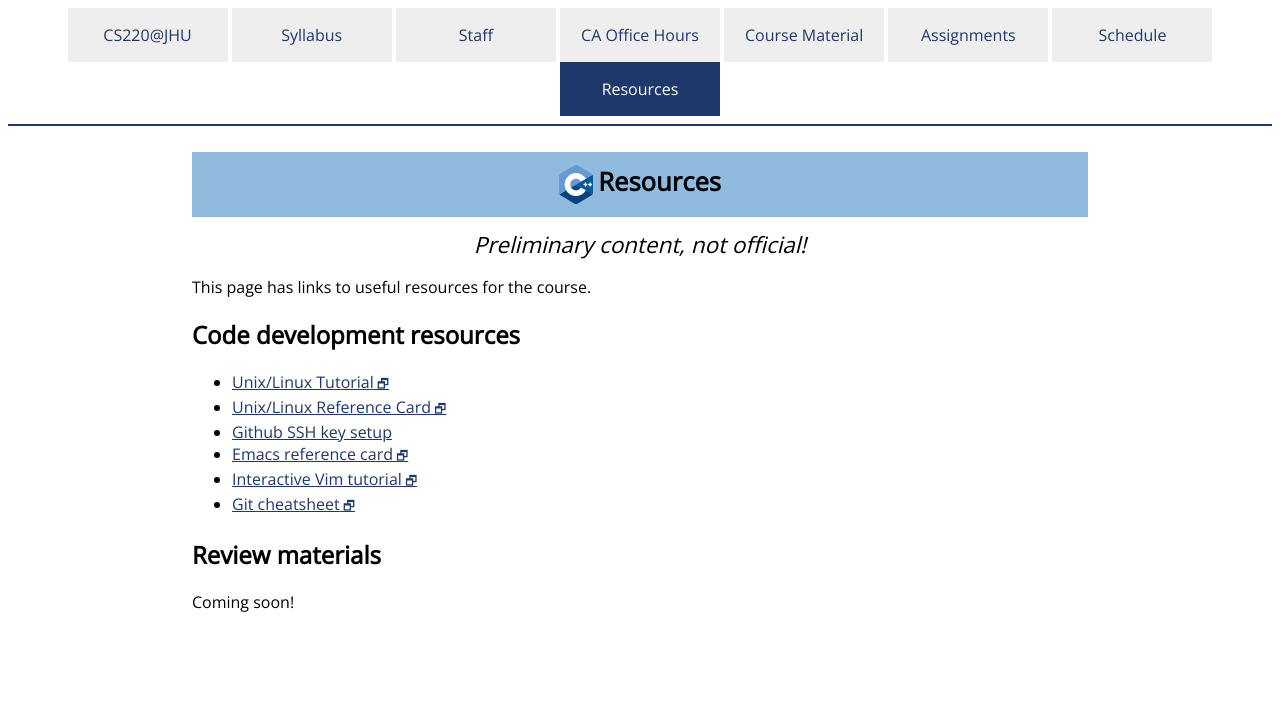
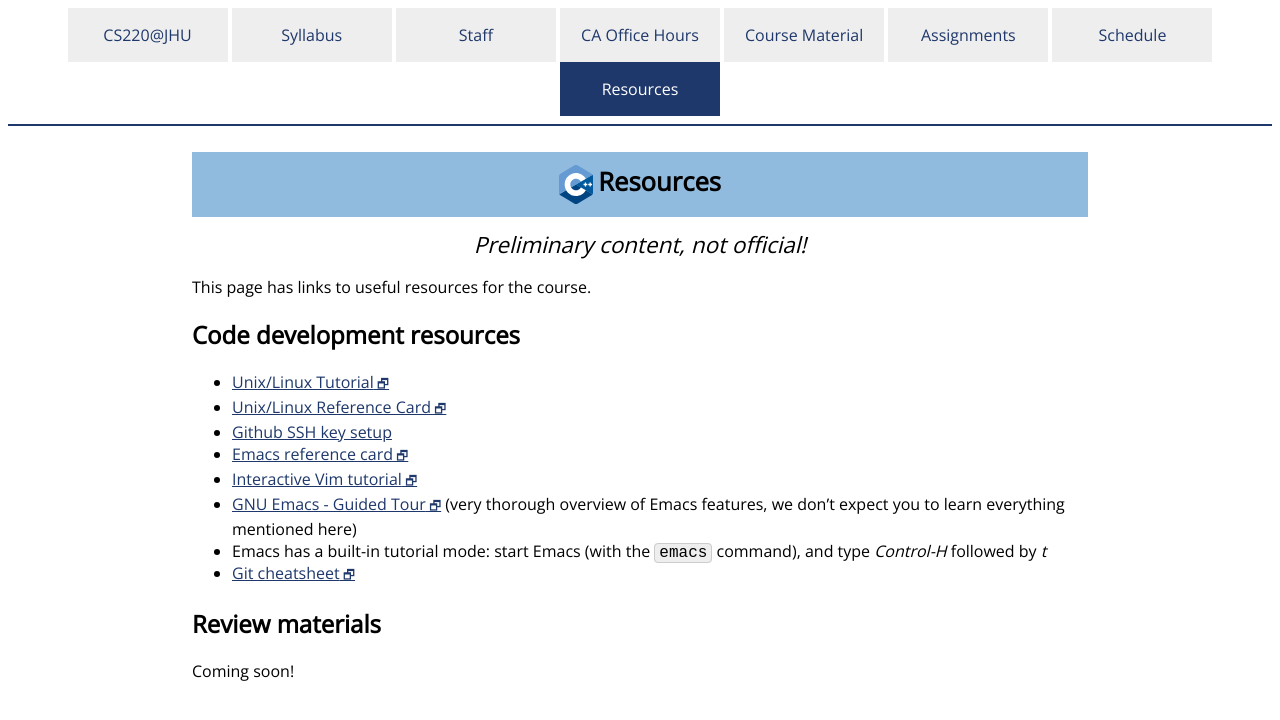
Before and after one commit to jhu-ip/cs220-s22, a Jekyll site: the page built from resources.md, in a window 1280 px wide. Shown: the top 720 px of the page. Built offline with Jekyll 4.4.1, drawn with Linux system fonts in a browser that asks for light colours; some web fonts are replaced.

Commit message:
emacs tutorial link

```diff
--- a/resources.md
+++ b/resources.md
@@ -13,6 +13,9 @@ This page has links to useful resources for the course.
 * [Github SSH key setup](resources/github-ssh.html)
 * <a class="external" target="_blank" href="https://www.gnu.org/software/emacs/refcards/pdf/refcard.pdf">Emacs reference card</a>
 * <a class="external" target="_blank" href="https://www.openvim.com/">Interactive Vim tutorial</a>
+* <a class="external" target="_blank" href="https://www.gnu.org/software/emacs/tour/">GNU Emacs - Guided Tour</a>
+  (very thorough overview of Emacs features, we don't expect you to learn everything mentioned here)
+* Emacs has a built-in tutorial mode: start Emacs (with the `emacs` command), and type *Control-H* followed by *t*
 * <a class="external" target="_blank" href="https://github.github.com/training-kit/downloads/github-git-cheat-sheet.pdf">Git cheatsheet</a>
 
 ## Review materials
```
Also changed, not shown: exercise/ex03.md (+1 -1 lines).
